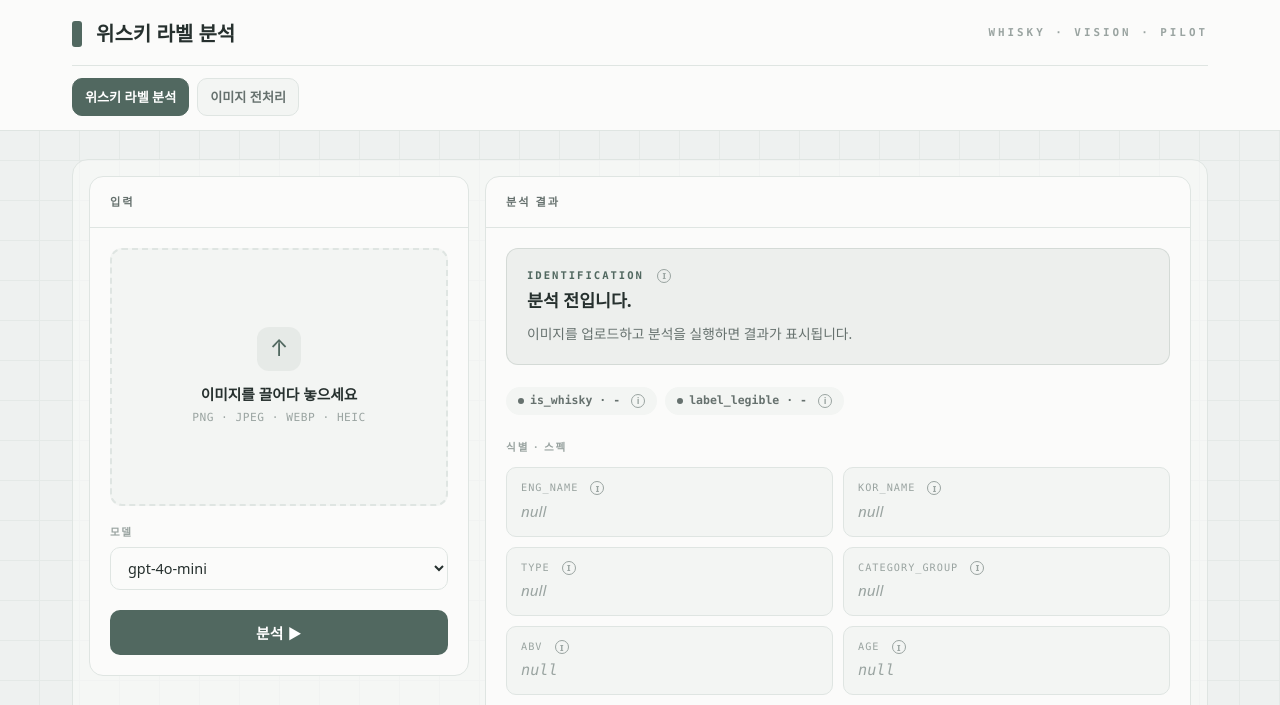
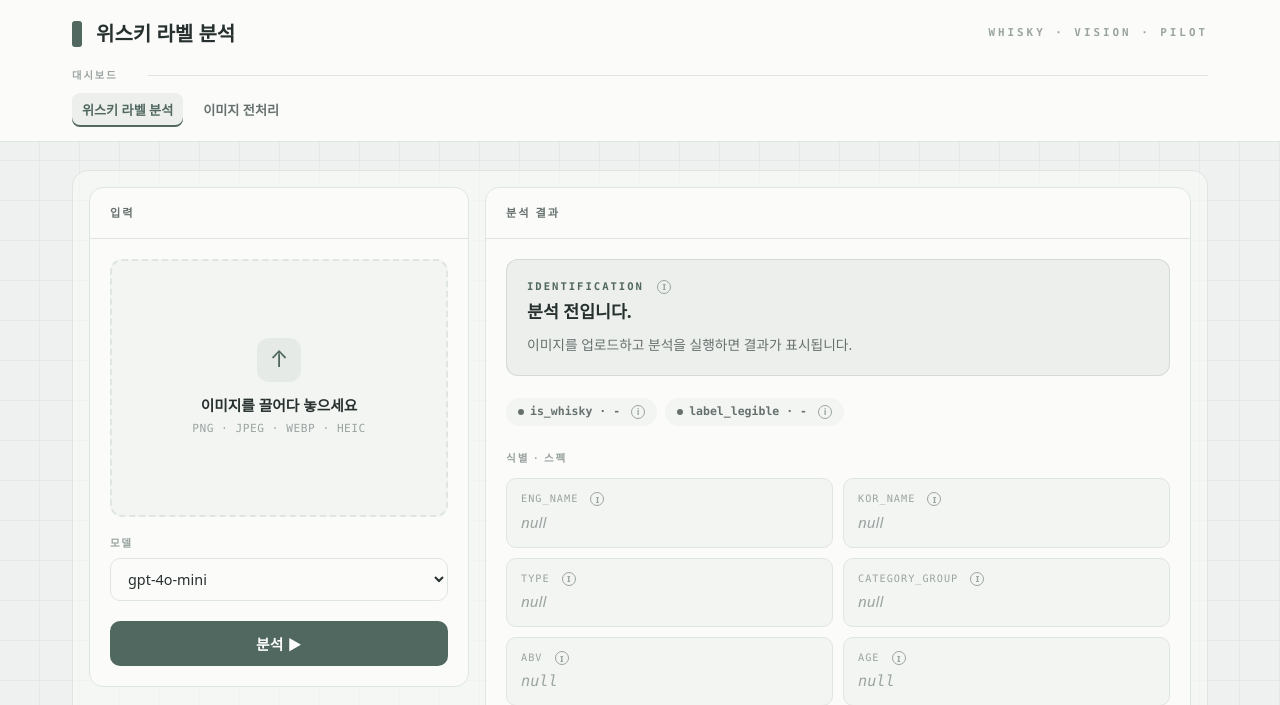
Before and after one commit to Whale0928/vision, a FastAPI app: page / in a window 1280 px wide. Shown: the top 705 px of the page. Run offline with FastAPI, Linux system fonts and the light colour scheme; some web fonts are replaced.

Commit message:
feat: 분석 화면 탭과 책갈피 스타일 개선

```diff
--- a/app/static/css/app.css
+++ b/app/static/css/app.css
@@ -71,15 +71,35 @@ body {
   letter-spacing: 3px; text-transform: uppercase; color: var(--text-3);
 }
 .page-tabs {
-  display: flex; gap: 8px; margin-top: 16px; border-top: 1px solid var(--border); padding-top: 12px;
+  display: flex; flex-wrap: wrap; align-items: center; gap: 8px 10px; margin-top: 16px; padding-top: 0;
+}
+.page-tabs::before {
+  content: "대시보드";
+  flex: 0 0 100%;
+  height: 20px;
+  line-height: 20px;
+  font-family: var(--mono);
+  font-size: 0.64rem;
+  font-weight: 700;
+  letter-spacing: 2px;
+  text-transform: uppercase;
+  color: var(--text-3);
+  background-image: linear-gradient(var(--border), var(--border));
+  background-repeat: no-repeat;
+  background-position: 76px 50%;
+  background-size: calc(100% - 76px) 1px;
 }
 .page-tab {
-  display: inline-flex; align-items: center; appearance: none; border: 1px solid var(--border);
-  background: var(--surface); color: var(--text-2); border-radius: 10px; padding: 8px 12px;
+  display: inline-flex; align-items: center; appearance: none; border: 0;
+  background: transparent; color: var(--text-2); border-radius: 8px; padding: 7px 10px;
   font-weight: 760; font-size: 0.82rem; text-decoration: none; cursor: pointer;
+  transition: background-color .14s ease, color .14s ease, box-shadow .14s ease;
 }
 .page-tab.active {
-  color: #fff; background: var(--accent); border-color: var(--accent);
+  color: var(--accent); background: var(--accent-light); box-shadow: inset 0 -2px 0 var(--accent);
+}
+.page-tab:hover {
+  color: var(--accent); background: rgba(81,104,96,0.055);
 }
 .page-tab:focus-visible {
   outline: 2px solid var(--accent); outline-offset: 2px;
```
Also changed, not shown: image-preprocess.html (+68 -25 lines).
